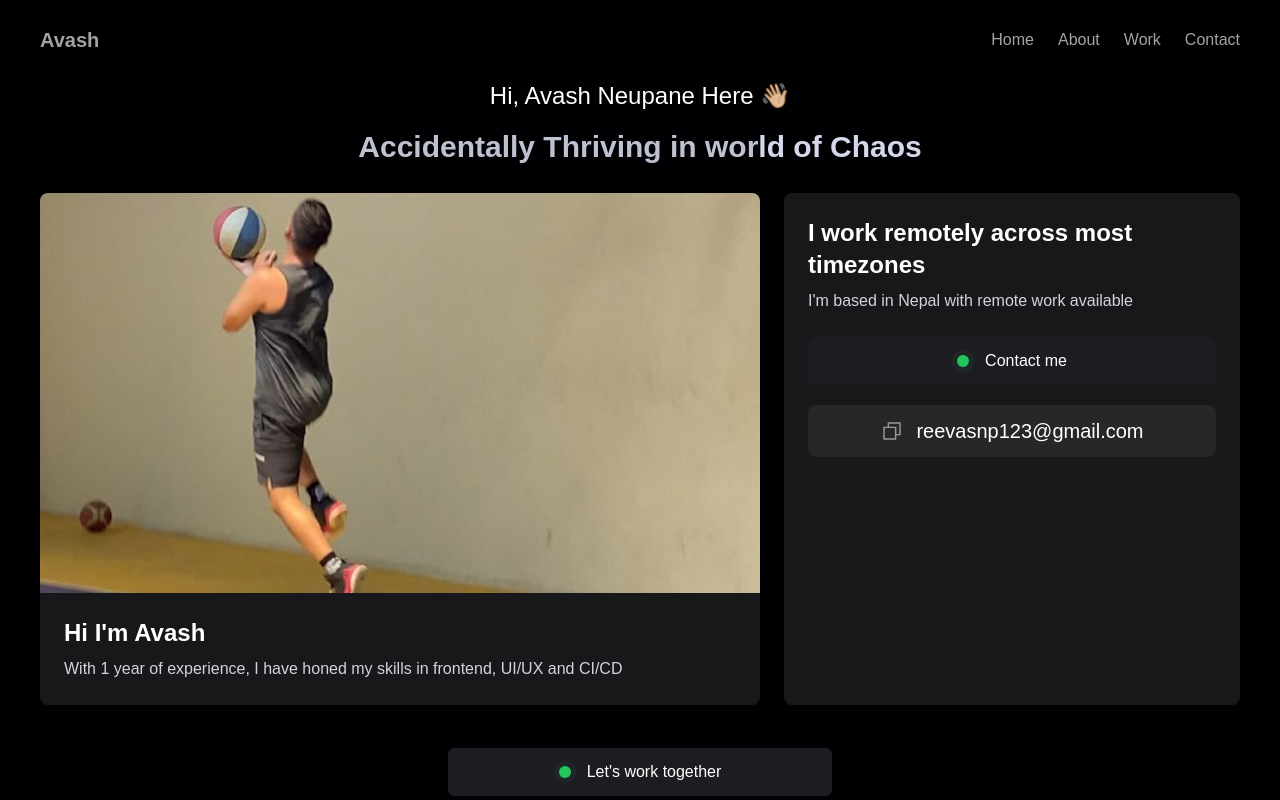
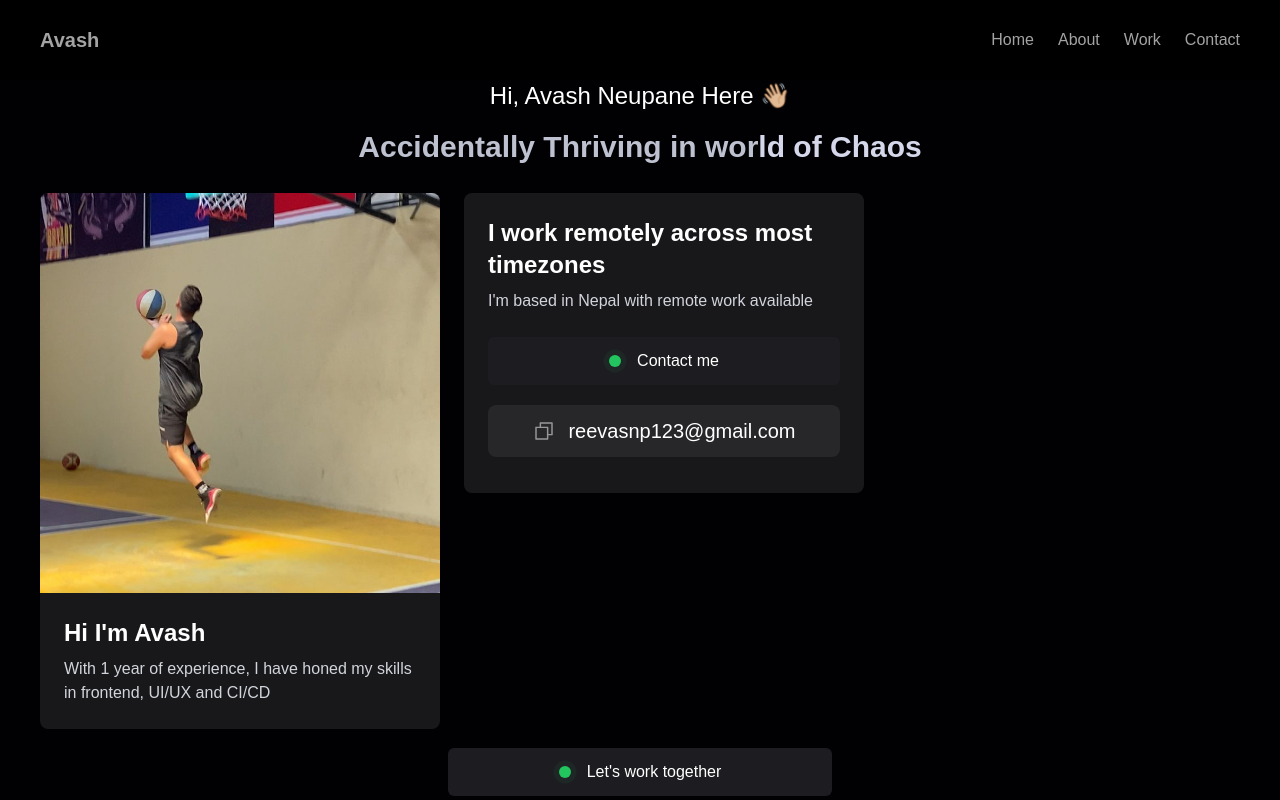
Before and after one commit to Avashneupane9857/Portfolio, a React (Vite) app: page / in a window 1280 px wide. Built offline with nearby package versions, Linux system fonts and the light colour scheme; a web font is replaced by a local one.

Commit message:
fe refactor

```diff
--- a/src/components/WorkTogether.jsx
+++ b/src/components/WorkTogether.jsx
@@ -3,7 +3,7 @@ import { X } from "lucide-react";
 import Button from "./Button";
 
 // Modal Component
-const ContactModal = ({ isOpen, onClose }) => {
+export const ContactModal = ({ isOpen, onClose }) => {
   const [formData, setFormData] = useState({
     name: "",
     email: "",
--- a/src/sections/About.jsx
+++ b/src/sections/About.jsx
@@ -1,9 +1,10 @@
 import React, { useState } from "react";
 import Button from "../components/Button";
+import { ContactModal } from "../components/WorkTogether";
 
 function About() {
   const [hasCopied, setHasCopied] = useState(false);
-
+  const [isModalOpen, setIsModalOpen] = useState(false);
   const handleCopy = () => {
     navigator.clipboard.writeText("reevasnp123@gmail.com");
     setHasCopied(true);
@@ -14,9 +15,8 @@ function About() {
 
   return (
     <section className="c-space relative top-6">
-      <div className="flex flex-wrap gap-6">
-        {/* Introduction Card - Larger size */}
-        <div className="w-[60%] min-w-[400px] bg-zinc-900 rounded-lg overflow-hidden">
+      <div className="flex  gap-6">
+        <div className=" w-[400px] bg-zinc-900 rounded-lg overflow-hidden">
           <img
             src="/assets/grid1.jpeg"
             alt="Profile"
@@ -31,9 +31,8 @@ function About() {
           </div>
         </div>
 
-        <div className="flex-1 min-w-[300px] flex flex-col gap-6">
-
-          <div className="flex-1 bg-zinc-900 rounded-lg p-6">
+        <div className="flex-1 h-[300px]  flex flex-col gap-6">
+          <div className="flex-1 w-[400px]  bg-zinc-900 rounded-lg p-6">
             <div>
               <h2 className="text-2xl font-bold text-white mb-2">
                 I work remotely across most timezones
@@ -41,7 +40,17 @@ function About() {
               <p className="text-gray-300 mb-6">
                 I'm based in Nepal with remote work available
               </p>
-              <Button name="Contact me" isBeam containerClass="w-full mt-4" />
+              <a
+                href="#"
+                onClick={(e) => {
+                  e.preventDefault();
+                  setIsModalOpen(true);
+                }}
+              >
+                {" "}
+                <Button name="Contact me" isBeam containerClass="w-full mt-4" />
+              </a>
+
               <div
                 className="flex items-center justify-center relative top-5 gap-3 p-3 bg-zinc-800 rounded-lg cursor-pointer hover:bg-zinc-700 transition-colors duration-200"
                 onClick={handleCopy}
@@ -59,6 +68,10 @@ function About() {
           </div>
         </div>
       </div>
+      <ContactModal
+        isOpen={isModalOpen}
+        onClose={() => setIsModalOpen(false)}
+      />
     </section>
   );
 }
```
